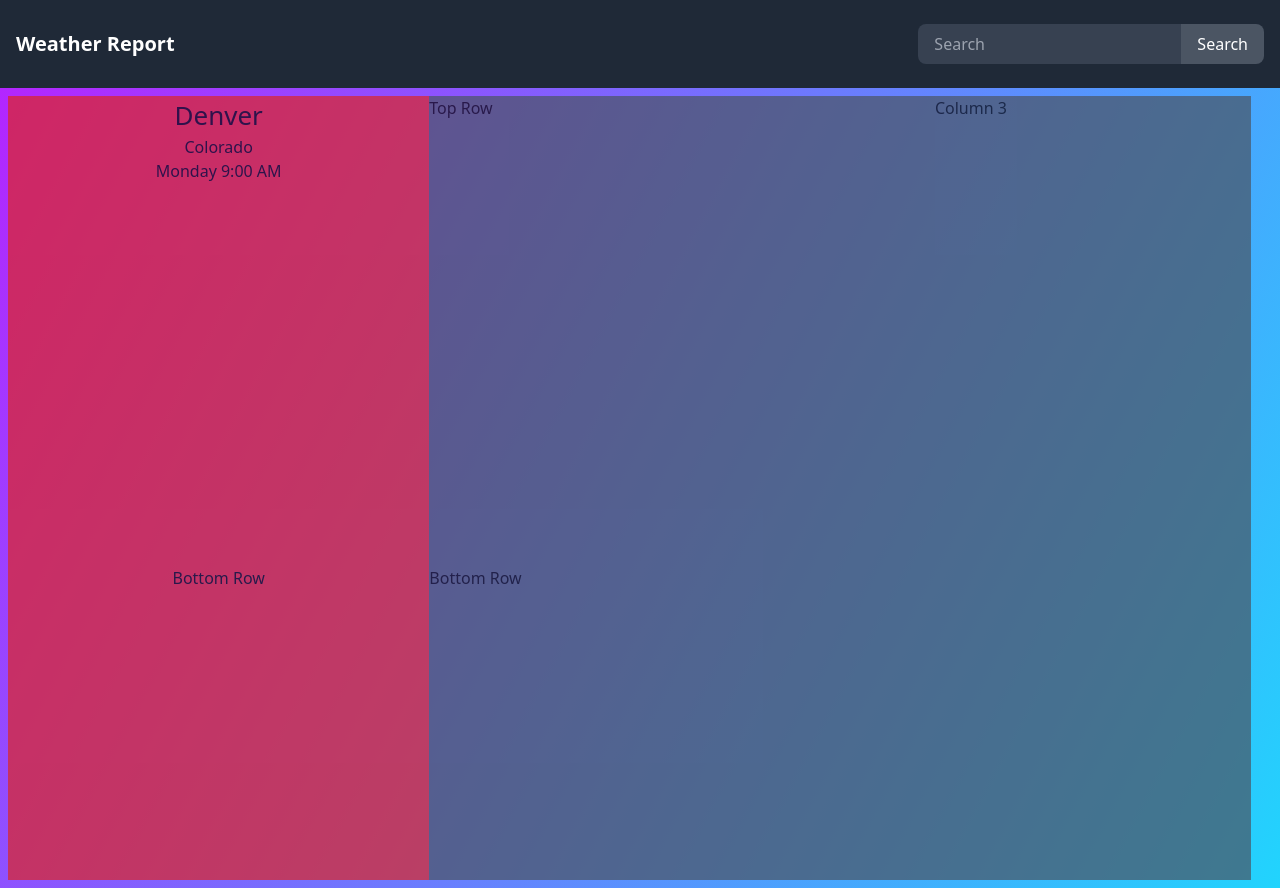
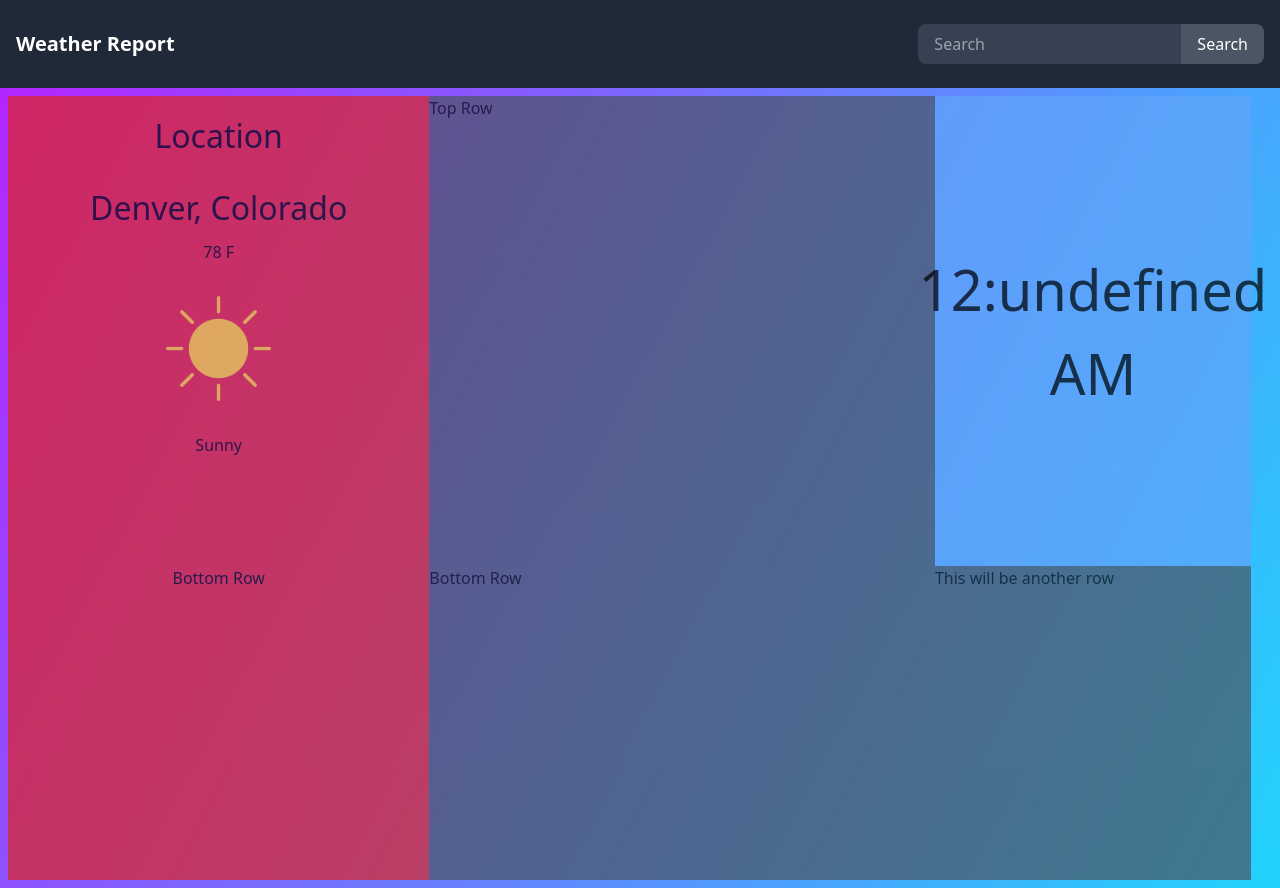
Before and after one commit to Noah8863/React-Weather-App, a React (Create React App) app: page / in a window 1280 px wide. Built offline with nearby package versions, Linux system fonts and the light colour scheme; no server answers.

Commit message:
updated some of the logic with useState

```diff
--- a/src/DailyReport/daily.jsx
+++ b/src/DailyReport/daily.jsx
@@ -1,6 +1,6 @@
-import React, { useEffect, useState } from "react";
-import KeyboardArrowUpIcon from "@mui/icons-material/KeyboardArrowUp";
-import KeyboardArrowDownIcon from "@mui/icons-material/KeyboardArrowDown";
+import { useEffect, useState } from "react";
+// import KeyboardArrowUpIcon from "@mui/icons-material/KeyboardArrowUp";
+// import KeyboardArrowDownIcon from "@mui/icons-material/KeyboardArrowDown";
 import sunnyIcon from "../assets/sun.png";
 import cloudyIcon from "../assets/cloudy.png";
 import partlyCloudyIcon from "../assets/partlyCloudy.png";
@@ -9,7 +9,16 @@ import stormIcon from "../assets/storm.png";
 import "../index.css";
 
 function DailyReport({ searchedCity }) {
-  const [icon, setIcon] = useState(null);
+  const [icon, setIcon] = useState(sunnyIcon);
+  const [cityName, setCityName] = useState("Denver, Colorado");
+  const [localTime, setLocalTime] = useState("9:00 AM");
+  const [weatherCondition, setWeatherCondition] = useState("Sunny");
+  const [currentTemp, setCurrentTemp] = useState("78 F");
+  const [day1High, setDay1High] = useState("");
+  const [day1Low, setDay1Low] = useState("");
+  const [day2High, setDay2High] = useState("");
+  const [day2Low, setDay2Low] = useState("");
+
   useEffect(() => {
     fetchData(searchedCity);
   }, [searchedCity]);
@@ -35,12 +44,12 @@ function DailyReport({ searchedCity }) {
       })
       .then((data) => {
         if (data) {
-          // Process the fetched data
-
           console.log(data);
-
           var weatherIcon = data.current.condition.text.toLowerCase();
           switch (weatherIcon) {
+            case "sunny":
+              setIcon(sunnyIcon);
+              break;
             case "clear":
               setIcon(sunnyIcon);
               break;
@@ -60,6 +69,10 @@ function DailyReport({ searchedCity }) {
               setIcon(null);
               break;
           }
+          setDay1High(data.forecast.forecastday[1].day.maxtemp_f);
+          setDay1Low(data.forecast.forecastday[1].day.mintemp_f);
+          setDay2High(data.forecast.forecastday[2].day.maxtemp_f);
+          setDay2Low(data.forecast.forecastday[2].day.mintemp_f);
           updateHTML(data);
         }
       })
@@ -70,68 +83,49 @@ function DailyReport({ searchedCity }) {
   };
 
   function updateHTML(data) {
-    //Current Searched City Data
-    const cityName = document.getElementById("cityName");
-    const cityState = document.getElementById("cityState");
-    const localTime = document.getElementById("localTime");
+    // Update the state variables with the fetched data
+    setCityName(`${data.location.name}, ${data.location.region}`);
+    setLocalTime(data.location.localtime);
 
-    //Current Temp from search
-    const currentTemp = document.getElementById("currentTemp");
-    // const weatherIcon = document.getElementById("localTime");
-    // const windSpeed = document.getElementById("localTime");
-    // const UVIndex = document.getElementById("localTime");
+    //Current Weather Data
+    setCurrentTemp(`${data.current.temp_f} F`);
+    setWeatherCondition(`${data.current.condition.text}`);
 
-    //5 Day Forecast Variables
-    const day1High = document.getElementById("day1High");
-    const day1Low = document.getElementById("day1Low");
+    //Update the state variables for 5 day Forcast Info
+    setDay1High(data.forecast.forecastday[1].day.maxtemp_f);
+    setDay1Low(data.forecast.forecastday[1].day.mintemp_f);
+    setDay2High(data.forecast.forecastday[2].day.maxtemp_f);
+    setDay2Low(data.forecast.forecastday[2].day.mintemp_f);
+  }
 
-    const day2High = document.getElementById("day2High");
-    const day2Low = document.getElementById("day2Low");
-
-    //Convert time from Military time
-    const localtime = (localTime.textContent = data.location.localtime);
-    const timeParts = localtime.split(" ")[1].split(":");
+  useEffect(() => {
+    // Convert time from Military time
+    if (localTime) {
+      const timeParts = localTime.split(" ")[1].split(":");
       // Split the time at ":" into hours and minutes
-
       let hours = parseInt(timeParts[0]);
       const minutes = timeParts[1];
-
       // Convert the hours to 12-hour format
       const meridiem = hours >= 12 ? "PM" : "AM";
       hours = hours % 12 || 12; // If hours is 0, set it to 12
-
       const formattedTime = `${hours}:${minutes} ${meridiem}`;
-
-    // Update the HTML content with the fetched data
-    cityName.textContent = data.location.name;
-    cityState.textContent = data.location.region;
-    localTime.textContent = `Local Time: ${formattedTime}`;
-
-    //Current Weather Data
-    currentTemp.textContent = `${data.current.temp_f} F`;
-
-    //Update the HTML content for 5 day Forcast Info
-    day1High.textContent = data.forecast.forecastday[1].day.maxtemp_f;
-    day1Low.textContent = data.forecast.forecastday[1].day.mintemp_f;
-
-    day2High.textContent = data.forecast.forecastday[2].day.maxtemp_f;
-    day2Low.textContent = data.forecast.forecastday[2].day.mintemp_f;
-
-    // const weatherIcon = data.current.condition.icon
+      setLocalTime(formattedTime);
     }
+  }, [localTime]);
 
   return (
     <div className="flex h-screen p-2">
       <div className="w-1/3 h-full bg-red-600 opacity-70 text-center">
         <div className="h-3/5 ">
-          <p id="cityName" style={{ fontSize: 26 }}>
-            Denver
+          <p className="text-2xl p-4">Location</p>
+          <p id="cityName" className="text-2xl p-2">
+            {cityName}
           </p>
-          <p id="cityState">Colorado</p>
-          <p id="localTime">Monday 9:00 AM</p>
+          <p id="currentTemp">{currentTemp}</p>
           <div className="flex justify-center my-8">
-            {icon && <img src={icon} alt="Weather Icon" className="w-24" />}
+            {icon && <img src={icon} alt="Weather Icon" className="w-1/4" />}
           </div>
+          <p id="weatherCondition">{weatherCondition}</p>
         </div>
         <div className="h-2/5 ">Bottom Row</div>
       </div>
@@ -139,13 +133,22 @@ function DailyReport({ searchedCity }) {
         <div className="h-3/5">Top Row</div>
         <div className="h-2/5">Bottom Row</div>
       </div>
-      <div className="w-1/4 h-full bg-gray-600 opacity-70">Column 3</div>
+      <div className="w-1/4 h-full bg-gray-600 opacity-70 flex-col flex justify-center items-center">
+        <div className="h-3/5 w-full bg-blue-400 flex justify-center items-center">
+          <p id="localTime" className="text-3xl text-center">
+            {localTime}
+          </p>
+        </div>
+        <div className="h-2/5 w-full">
+          <p>This will be another row</p>
+        </div>
+      </div>
     </div>
   );
 }
+
 export { DailyReport };
 
-{
   /* <div className="forecastContainer">
           <div id="day1">
             <p>Monday</p>
@@ -183,9 +186,7 @@ export { DailyReport };
             <div id="day5Low">61</div>
           </div>
         </div> */
-}
 
-{
   /* <div className="bg-blue-400 flex h-screen">
 <div
   id="mainContainer"
@@ -223,4 +224,3 @@ export { DailyReport };
   </section>
 </div>
 </div> */
-}
--- a/tailwind.config.js
+++ b/tailwind.config.js
@@ -4,7 +4,18 @@ module.exports = {
     "./src/**/*.{js,jsx,ts,tsx}",
   ],
   theme: {
-    extend: {},
+    extend: {
+      fontSize: {
+        'xxs': '0.625rem',
+        'xs': '0.75rem',
+        'sm': '0.875rem',
+        'base': '1rem',
+        'lg': '1.125rem',
+        'xl': '1.25rem',
+        '2xl': '2rem',
+        '3xl': '3.5rem',
+      },
+    },
   },
   plugins: [],
 }
```
Lines whose indentation alone changed are shown as unchanged.
